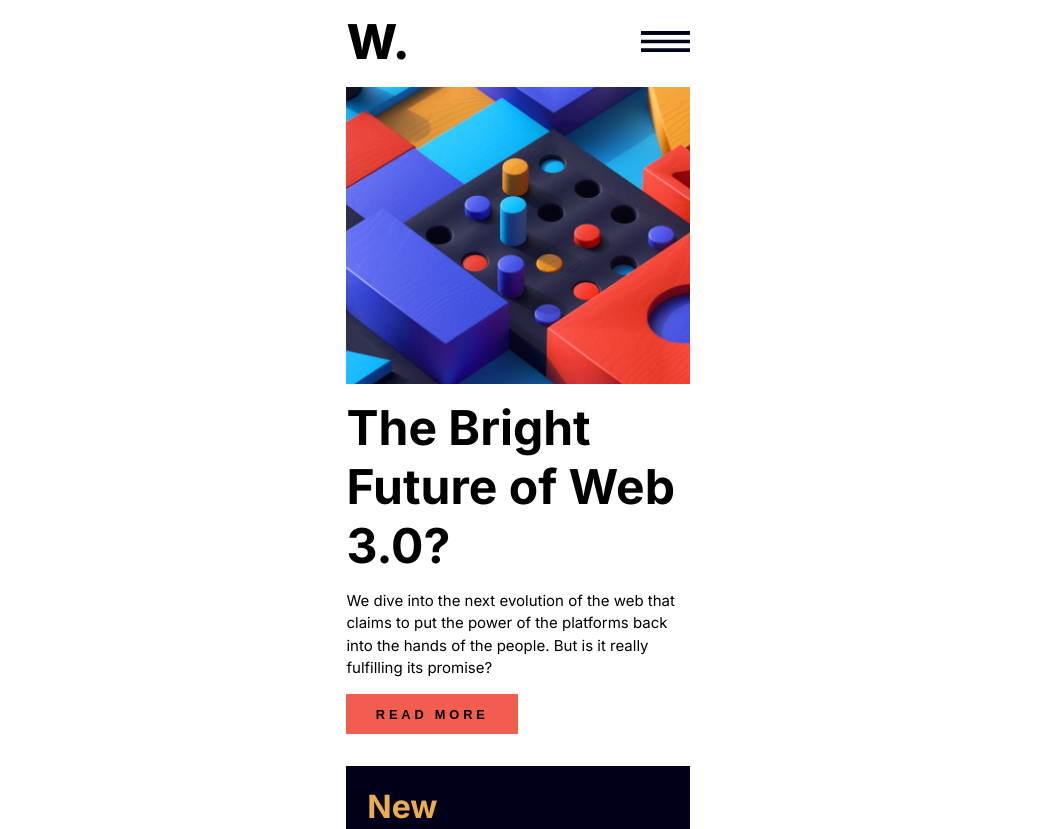
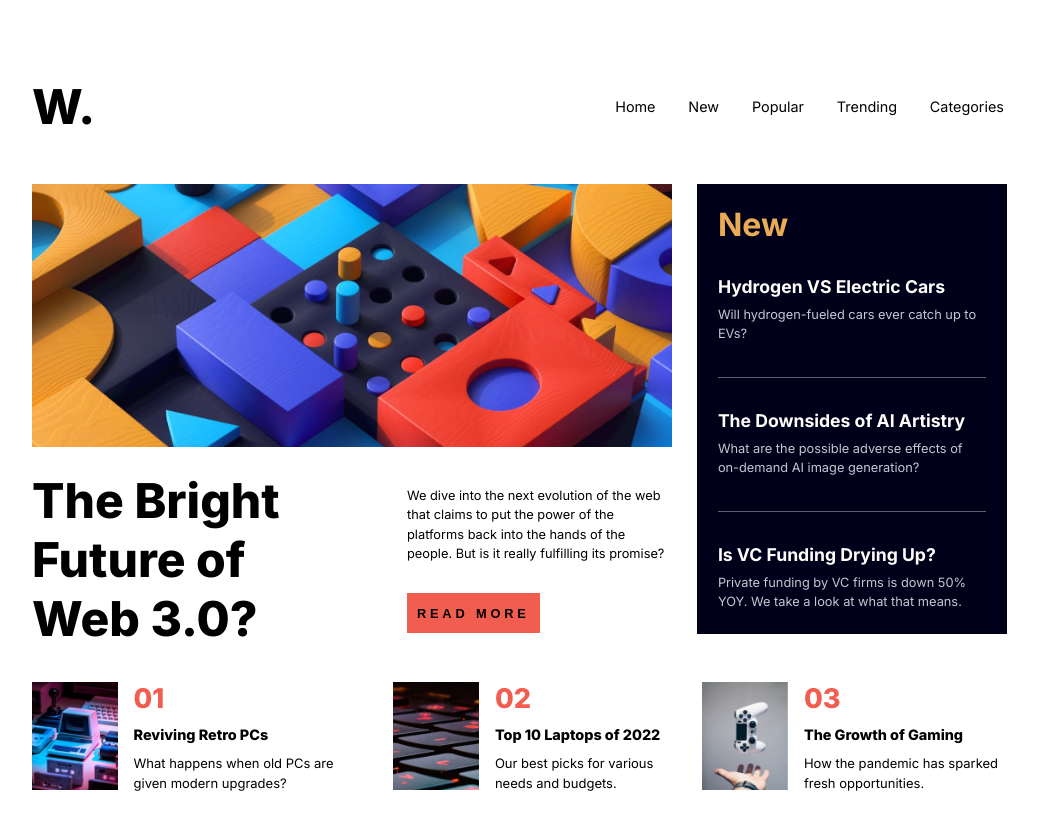
Before and after one commit to tortiman/news_homepage, a plain HTML site: page index.html in a window 1280 px wide. Shown: the top 829 px of the page, without its empty margins (122-1160 px from the left). After the commit the page ends 800 px from the top, so only its background shows below. Drawn offline with Linux system fonts and the light colour scheme.

Commit message:
desktop design

```diff
--- a/index.html
+++ b/index.html
@@ -31,20 +31,23 @@
         </nav>
         <img src="./assets/images/icon-menu.svg" alt="menu close" />
       </header>
+      <div class="main-news">
         <section class="principal-new">
           <img
             src="./assets/images/image-web-3-desktop.jpg"
             alt="image web desktop"
             class="image-principal"
           />
+          <div class="new-body-principal">
             <h2>The Bright Future of Web 3.0?</h2>
             <div class="paragragh-button">
               <p>
-            We dive into the next evolution of the web that claims to put the
-            power of the platforms back into the hands of the people. But is it
-            really fulfilling its promise?
+                We dive into the next evolution of the web that claims to put
+                the power of the platforms back into the hands of the people.
+                But is it really fulfilling its promise?
               </p>
               <button>READ MORE</button>
+            </div>
           </div>
         </section>
         <section class="news">
@@ -63,11 +66,12 @@
           <article>
             <h4>Is VC Funding Drying Up?</h4>
             <p>
-            Private funding by VC firms is down 50% YOY. We take a look at what
-            that means.
+              Private funding by VC firms is down 50% YOY. We take a look at
+              what that means.
             </p>
           </article>
         </section>
+      </div>
       <footer>
         <article>
           <div class="img-article">
--- a/styles/style.css
+++ b/styles/style.css
@@ -63,13 +63,13 @@ nav{
 }
 
 .image-principal{
-    height: 50%;
+    height: 300px;
     object-fit: cover;
 }
 
 h2{
     font-size: 3em;
-    font-weight: 700;
+    font-weight: 800;
 }
 
 .paragragh-button{
@@ -126,7 +126,7 @@ h4{
 }
 
 .news article p{
-    color: var(--DarkNeutralgrayishblue);
+    color: var(--GrayishNeutralblue);
 }
 
 footer{
@@ -160,4 +160,109 @@ span{
 
 h5{
     font-size: 1.1em;
+    font-weight: 800;
 }
+
+@media (min-width:48em){
+    main{
+        width: 60.74em;
+        padding-top: 4.8em;
+        padding-left: 0;
+        padding-right: 0;
+        padding-bottom: 0;
+    }
+
+    header img{
+        display: none;
+    }
+
+    nav{
+        display: block;
+        width: 40%;
+    }
+
+    ul{
+        display: flex;
+        flex-direction: row;
+        justify-content: space-between;
+        list-style-type: none;
+        font-size: 0.9em;
+    }
+
+    .main-news{
+        display: flex;
+        flex-direction: row;
+        width: 60.94em;
+        gap: 1.5625em;
+        height: 28.125em;
+        padding-top: 3em;
+    }
+
+    .new-body-principal{
+        display: flex;
+        flex-direction: row;
+        gap: 5.125em;
+        padding-top: 0.625em;
+    }
+
+    .image-principal{
+        width: 40em;
+        height: 16.5625em;
+    }
+
+    .principal-new{
+        padding: 0;
+        width: 66%;
+    }
+
+
+    .paragragh-button{
+        justify-content: space-around;
+        gap: 0;
+    }
+
+    .news{
+        margin: 0;
+        width: 33%;
+        height: 25.525em        ;
+    }
+
+    h4{
+        font-size: 1.1em;
+    }
+
+    p{
+        font-size: 0.8em;
+    }
+
+    footer{
+        flex-direction: row;
+    }
+
+    h5{
+        font-size: 0.9em;
+    }
+
+    span{
+        font-size: 1.7em;
+    }
+
+    footer p{
+        font-size: 13px;
+    }
+
+    .img-article{
+        height: 100%;
+    }
+
+    .img-article p{
+        line-height: 1.5;
+    }
+
+    .img-article img{
+        height: 6.785em;
+    }
+    .news-footer{
+        gap: 0.7em;
+    }
+}
```
Lines whose indentation alone changed are shown as unchanged.
